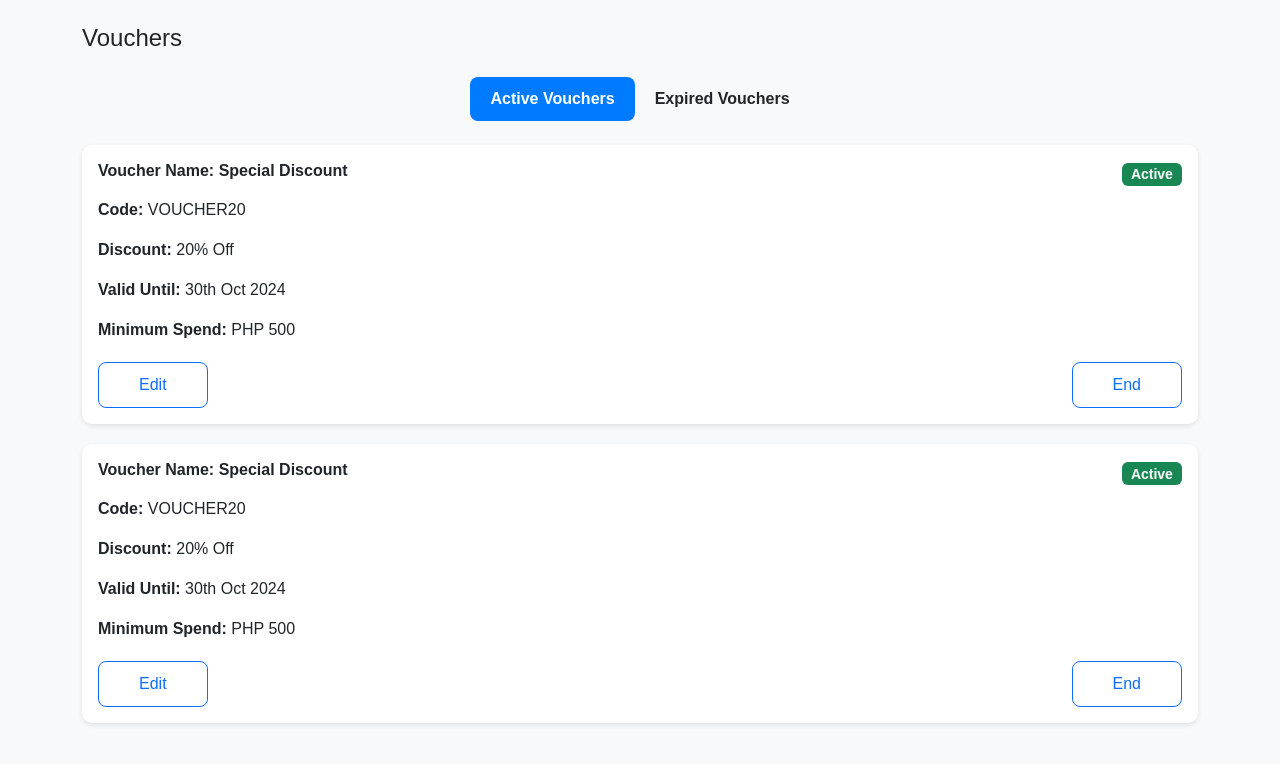
After one commit to Zenaiko/Capstone, a PHP site: page /user_page/voucher_page.php in a window 1280 px wide. The commit adds this page. Shown: the top 764 px of the page. Run offline with PHP 8.4, Linux system fonts and the light colour scheme; some libraries are stand-ins or nearby versions.

Commit message:
voucher create and voucher page and updated rider sign up page and also log in page for the ride
only issue now are the rider pages idk what happend but Im gonna try to find a way to restore it

```diff
--- /dev/null
+++ b/user_page/voucher_page.php
@@ -0,0 +1,207 @@
+<!DOCTYPE html>
+<html lang="en">
+<head>
+  <meta charset="UTF-8">
+  <meta name="viewport" content="width=device-width, initial-scale=1.0">
+  <title>Vouchers</title>
+  <link href="https://cdn.jsdelivr.net/npm/bootstrap@5.3.0-alpha3/dist/css/bootstrap.min.css" rel="stylesheet">
+  <link rel="stylesheet" href="styles.css">
+  <script src="https://cdn.jsdelivr.net/npm/sweetalert2@11"></script>
+  <style>
+    body {
+      background-color: #f8f9fa;
+      font-family: Arial, sans-serif;
+    }
+
+    .card {
+      border-radius: 10px;
+      border: none;
+      box-shadow: 0 2px 5px rgba(0,0,0,0.1);
+      margin-bottom: 20px;
+    }
+
+    .btn-custom {
+      padding: 10px 40px; /* Increased padding for wider buttons */
+      font-size: 16px;
+      border-radius: 8px;
+    }
+
+    .voucher-type-btn {
+      cursor: pointer;
+      padding: 10px 20px;
+      font-weight: bold;
+    }
+
+    .active {
+      color: white;
+      background-color: #007bff;
+      border-radius: 8px;
+    }
+
+    .section {
+      display: none;
+    }
+
+    .active-section {
+      display: block;
+    }
+
+    .card-title {
+      display: flex;
+      justify-content: space-between;
+      align-items: center;
+    }
+
+    .badge {
+      font-size: 14px;
+    }
+
+    .voucher-info {
+      margin-top: 10px;
+      margin-bottom: 20px;
+    }
+  </style>
+</head>
+<body>
+  <div class="container mt-4">
+    <h4 class="mb-4">Vouchers</h4>
+    <div class="d-flex justify-content-center mb-4">
+      <span class="voucher-type-btn active" onclick="showSection('active')">Active Vouchers</span>
+      <span class="voucher-type-btn" onclick="showSection('expired')">Expired Vouchers</span>
+    </div>
+
+    <!-- Active Vouchers Section -->
+    <div id="active-vouchers" class="section active-section">
+      <div class="card" id="voucher-1">
+        <div class="card-body">
+          <div class="card-title">
+            <h6><strong>Voucher Name: Special Discount</strong></h6>
+            <span class="badge bg-success">Active</span>
+          </div>
+          <div class="voucher-info">
+            <p><strong>Code:</strong> VOUCHER20</p>
+            <p><strong>Discount:</strong> 20% Off</p>
+            <p><strong>Valid Until:</strong> 30th Oct 2024</p>
+            <p><strong>Minimum Spend:</strong> PHP 500</p>
+          </div>
+          <div class="d-flex justify-content-between">
+            <button class="btn btn-outline-primary btn-custom">Edit</button>
+            <button class="btn btn-outline-primary btn-custom" onclick="endVoucher('voucher-1')">End</button>
+          </div>
+        </div>
+      </div>
+
+      <div class="card" id="voucher-1">
+        <div class="card-body">
+          <div class="card-title">
+            <h6><strong>Voucher Name: Special Discount</strong></h6>
+            <span class="badge bg-success">Active</span>
+          </div>
+          <div class="voucher-info">
+            <p><strong>Code:</strong> VOUCHER20</p>
+            <p><strong>Discount:</strong> 20% Off</p>
+            <p><strong>Valid Until:</strong> 30th Oct 2024</p>
+            <p><strong>Minimum Spend:</strong> PHP 500</p>
+          </div>
+          <div class="d-flex justify-content-between">
+            <button class="btn btn-outline-primary btn-custom">Edit</button>
+            <button class="btn btn-outline-primary btn-custom" onclick="endVoucher('voucher-1')">End</button>
+          </div>
+        </div>
+      </div>
+
+    </div>
+
+    <!-- Expired Vouchers Section -->
+    <div id="expired-vouchers" class="section">
+      <div class="card" id="voucher-2">
+
+      </div>
+    </div>
+  </div>
+
+  <script>
+    function showSection(section) {
+      document.querySelector('.voucher-type-btn.active').classList.remove('active');
+      document.getElementById('active-vouchers').classList.remove('active-section');
+      document.getElementById('expired-vouchers').classList.remove('active-section');
+
+      if (section === 'active') {
+        document.querySelector('.voucher-type-btn:nth-child(1)').classList.add('active');
+        document.getElementById('active-vouchers').classList.add('active-section');
+      } else {
+        document.querySelector('.voucher-type-btn:nth-child(2)').classList.add('active');
+        document.getElementById('expired-vouchers').classList.add('active-section');
+      }
+    }
+
+    function endVoucher(id) {
+      Swal.fire({
+        title: 'End Voucher',
+        text: "Are you sure you want to end this voucher?",
+        icon: 'warning',
+        showCancelButton: true,
+        confirmButtonColor: '#3085d6',
+        cancelButtonColor: '#d33',
+        confirmButtonText: 'Yes, end it!'
+      }).then((result) => {
+        if (result.isConfirmed) {
+          const voucherCard = document.getElementById(id);
+          const expiredSection = document.getElementById('expired-vouchers');
+
+          // Change status to Expired
+          const badge = voucherCard.querySelector('.badge');
+          badge.classList.remove('bg-success');
+          badge.classList.add('bg-danger');
+          badge.textContent = 'Expired';
+
+          // Move voucher to expired section
+          expiredSection.appendChild(voucherCard);
+
+          // Replace buttons with Delete button
+          const buttonsDiv = voucherCard.querySelector('.d-flex.justify-content-between');
+          buttonsDiv.innerHTML = ''; // Clear existing buttons
+          const deleteButton = document.createElement('button');
+          deleteButton.className = 'btn btn-outline-primary btn-custom';
+          deleteButton.textContent = 'Delete';
+          deleteButton.onclick = () => deleteVoucher(id);
+          buttonsDiv.appendChild(deleteButton);
+
+          // Optional: Add an alert to notify the user
+          Swal.fire(
+            'Ended!',
+            'The voucher has been marked as expired.',
+            'success'
+          );
+        }
+      });
+    }
+
+    function deleteVoucher(id) {
+      Swal.fire({
+        title: 'Delete Voucher',
+        text: "Are you sure you want to delete this voucher?",
+        icon: 'warning',
+        showCancelButton: true,
+        confirmButtonColor: '#d33',
+        cancelButtonColor: '#3085d6',
+        confirmButtonText: 'Yes, delete it!'
+      }).then((result) => {
+        if (result.isConfirmed) {
+          const voucherCard = document.getElementById(id);
+          if (voucherCard) {
+            voucherCard.remove(); // Remove the voucher card from the DOM
+            Swal.fire(
+              'Deleted!',
+              'The voucher has been deleted.',
+              'success'
+            );
+          }
+        }
+      });
+    }
+  </script>
+
+  <script src="https://cdn.jsdelivr.net/npm/bootstrap@5.3.0-alpha3/dist/js/bootstrap.bundle.min.js"></script>
+</body>
+</html>
```
Also changed, not shown: footer copy.php (added, +21 -0 lines), rider_page/rider_login.php (added, +62 -0 lines), rider_page/rider_signup.php (+76 -27 lines), user_page/create_voucher.php (added, +146 -0 lines).
